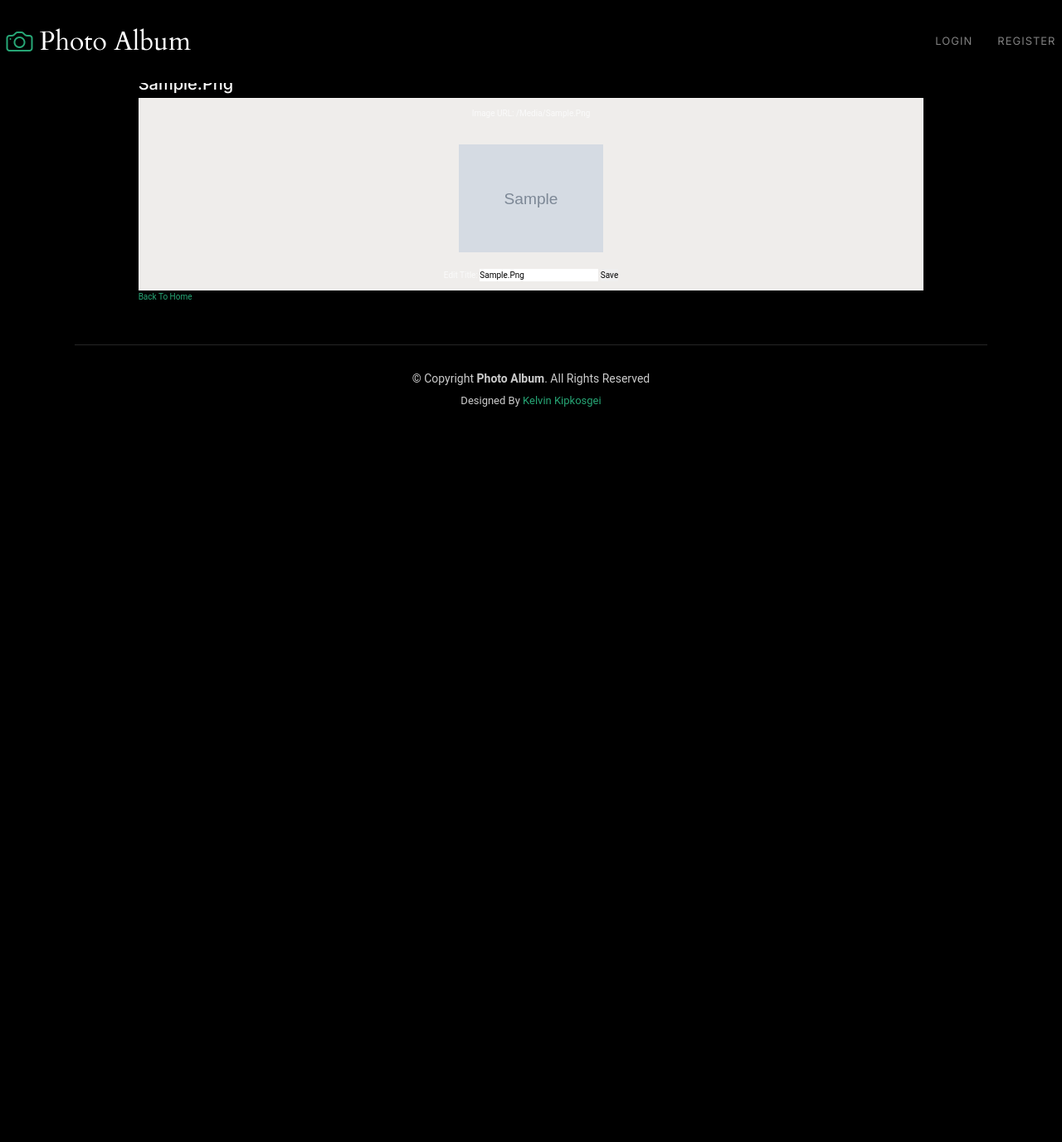
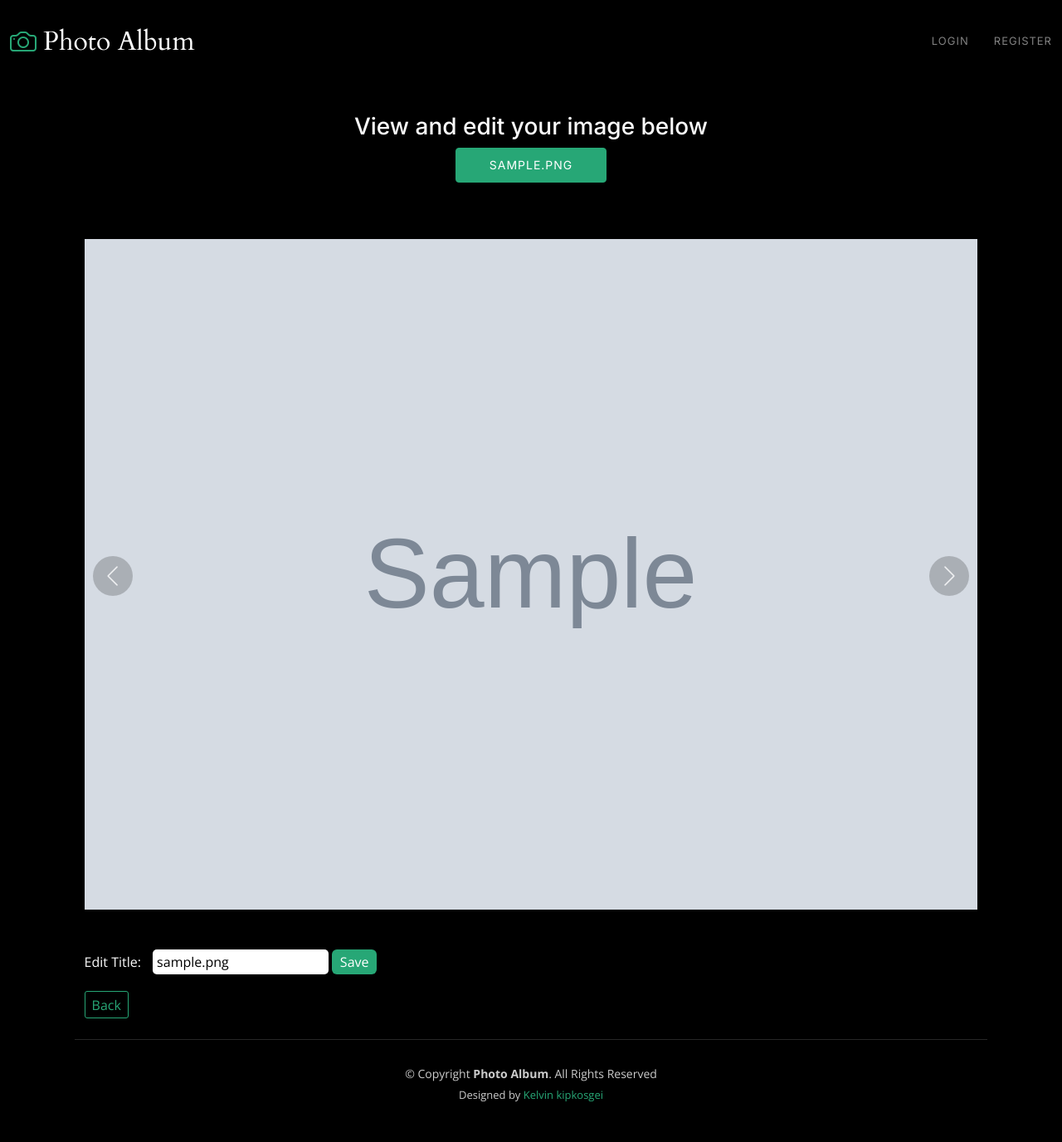
Before and after one commit to Sanga78/photoalbum, a Django app: page /photo/1/ in a window 1280 px wide. Shown: the whole page at 83% size. Before the commit the page ends 490 px from the top, so only its background shows below. Run offline with Django 4.2, Linux system fonts and the light colour scheme; tables that the repository leaves empty hold one stand-in row (values such as "Sample post"); grey boxes marked "Sample" are stand-in pictures; some libraries are stand-ins or nearby versions.

Commit message:
Update photo_detail.html
added some styling

```diff
--- a/Album/Templates/photo_detail.html
+++ b/Album/Templates/photo_detail.html
@@ -1,32 +1,73 @@
 {% extends "base.html" %}
 {% load static %}
 {% block content %}
+<style>
+  .cta-btn{
+    border: 1px solid #27a776;
+    padding: .3rem .5rem;
+    border-radius: 3px;
+  }
+  button{
+    border: none;
+    border-radius: 6px;
+    padding: .2rem .6rem;
+    color: #fff;
+    background-color: #27a776;
+  }
+  input{
+    margin-left: 10px;
+    border-radius: 5px;
+    border: none;
+    padding: 3px 5px;
+  }
+</style>
+<main id="main" data-aos="fade" data-aos-delay="1500">
 
-<!DOCTYPE html>
-<html lang="en">
-<head>
-  <meta charset="UTF-8">
-  <meta name="viewport" content="width=device-width, initial-scale=1.0">
-  <link rel="stylesheet" href="{% static 'css/style.css' %}">
-</head>
-<body>
-  <section class="album" id="images">
-    <h2 class="heading">view your image below</h2>
-    <h2>{{ photo.photo_title }}</h2>
-    <div class="box-container" id="product-list">
-        <div class="box">
-            <p>Image URL: {{ photo.image.url }}</p>
-            <img src="{{ photo.image.url }}">
+  <!-- ======= End Page Header ======= -->
+  <div class="page-header d-flex align-items-center">
+    <div class="container position-relative">
+      <div class="row d-flex justify-content-center">
+        <div class="col-lg-6 text-center">
+          <h3>View and edit your image below</h3>
+          <h3 class="cta-btn" >{{ photo.photo_title }}</h3>
+        </div>
+      </div>
+    </div>
+  </div><!-- End Page Header -->
+
+  <!-- ======= Gallery Single Section ======= -->
+  <section id="gallery-single" class="gallery-single">
+    <div class="container">
+
+      <div class="position-relative h-100">
+        <div class="slides-1 portfolio-details-slider swiper">
+          <div class="swiper-wrapper align-items-center">
+
+            <div class="swiper-slide">
+              <img src="{{ photo.image.url }}" alt="{{ photo.photo_title }}">
+            </div>
+
+          </div>
+          <div class="swiper-pagination"></div>
+        </div>
+        <div class="swiper-button-prev"></div>
+        <div class="swiper-button-next"></div>
+
+      </div>
+
+      <div class="row justify-content-between gy-4 mt-4">
         <form method="post" action="{% url 'photo_detail' pk=photo.pk %}" enctype="multipart/form-data">
           {% csrf_token %}
           <label for="title">Edit Title:</label>
           <input type="text" id="title" name="photo_title" value="{{ photo.photo_title }}">
           <button type="submit">Save</button>
       </form>
+
+
       </div>
+      <br><a class="cta-btn" href="{%url 'user_albums' user.username %}">Back</a>
     </div>
-    <a href="{% url 'album-home' %}">Back to Home</a>
-  </section>
-</body>
-</html>
+  </section><!-- End Gallery Single Section -->
+
+</main><!-- End #main -->
 {% endblock content %}
```
Lines whose indentation alone changed are shown as unchanged.
